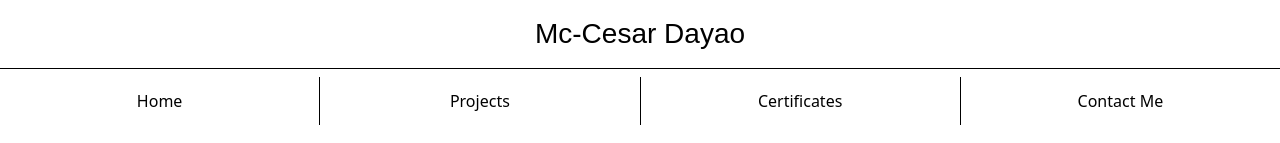
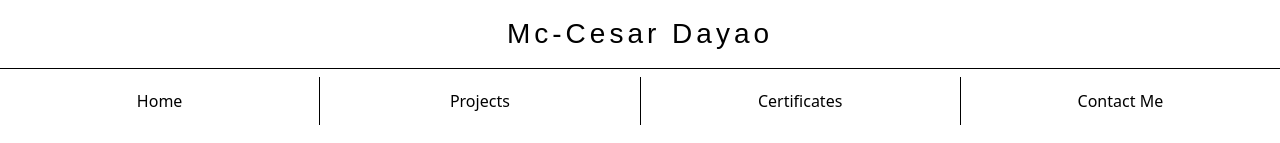
Before and after one commit to MC-dev-web/Portfolio, an Angular app: page / in a window 1280 px wide. Shown: the top 143 px of the page. Built offline with nearby package versions, Linux system fonts and the light colour scheme.

Commit message:
vercel analytics added and minor enhancement

```diff
--- a/package.json
+++ b/package.json
@@ -19,6 +19,7 @@
     "@angular/material": "^21.2.0",
     "@angular/platform-browser": "^21.2.0",
     "@angular/router": "^21.2.0",
+    "@vercel/analytics": "^2.0.1",
     "rxjs": "~7.8.0",
     "tslib": "^2.3.0"
   },
--- a/src/app/navbar/navbar.css
+++ b/src/app/navbar/navbar.css
@@ -6,6 +6,7 @@ h1{
     font-size: 28px;
     text-align: center;
     padding: 1%;
+    letter-spacing: 4px;
 }
 .nav-list{
     display: flex;
```
